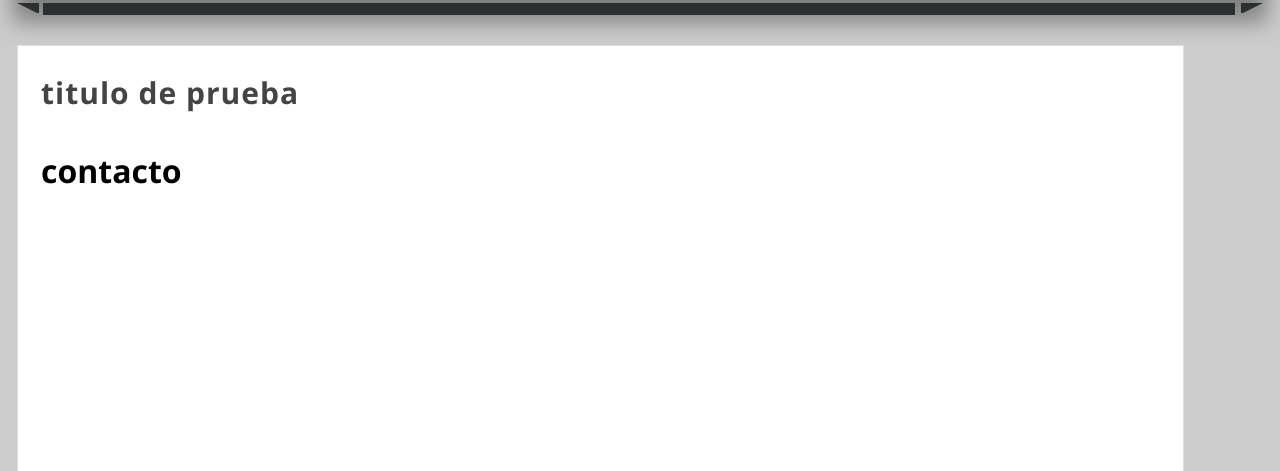
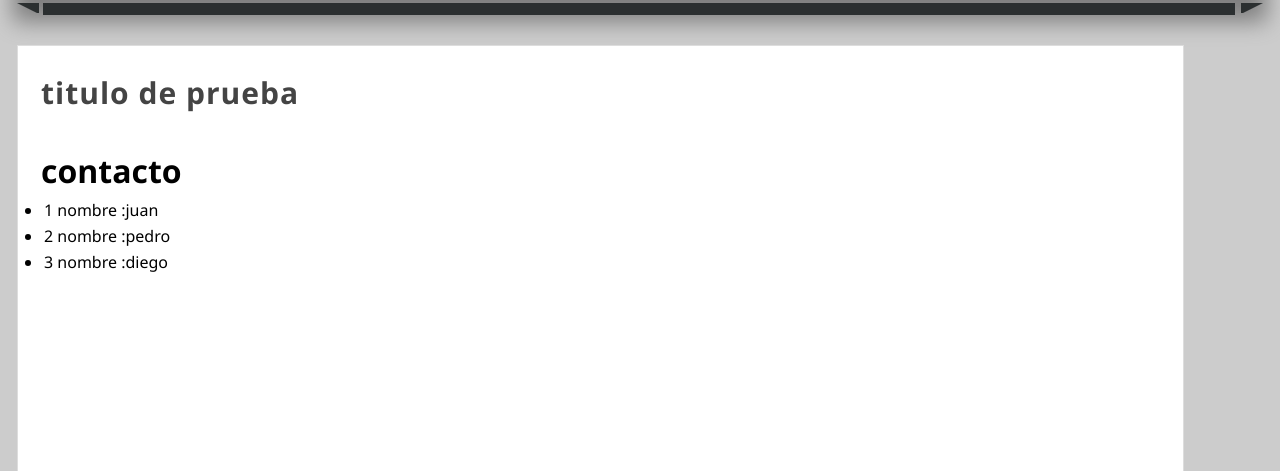
Before and after one commit to arxbullet/Flask-app-, a Flask app: page /contacto in a window 1280 px wide. Shown: the part 202-673 px from the top of the page. Run offline with Flask 2, Linux system fonts and the light colour scheme.

Commit message:
for en las plantillas

```diff
--- a/main.py
+++ b/main.py
@@ -33,10 +33,12 @@ def informacion(nombre = 'default'):
 @app.route('/contacto')
 @app.route('/contacto/<redireccion>')
 def contacto(redireccion = None):
+    personas = ['juan', 'pedro', 'diego']
     if redireccion is not None:
         return redirect(url_for('lenguajes'))
    # return "<h1>Contacto</h1>"
-    return render_template('contacto.html')
+    return render_template('contacto.html',
+                            personas = personas)
 
 @app.route('/lenguajes')
 def lenguajes():
--- a/templates/contacto.html
+++ b/templates/contacto.html
@@ -2,4 +2,9 @@
 
 {%block content%}
         <h1>contacto</h1>
+        <ul>
+        {%for persona in personas%}
+               <li>{{loop.index}} nombre :{{ persona}}</li>
+        {%endfor%}
+        </ul>
 {%endblock%}
```
